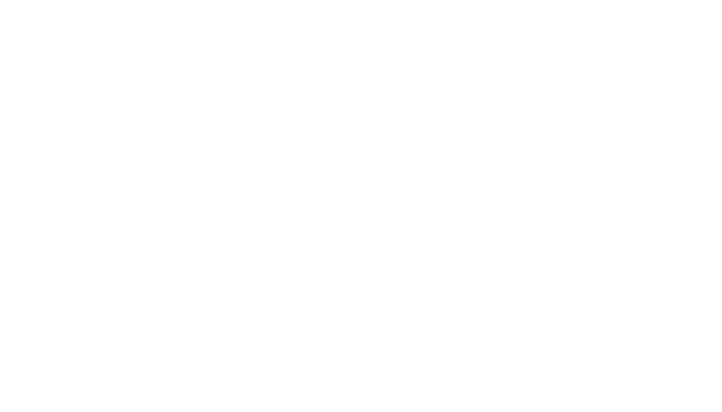
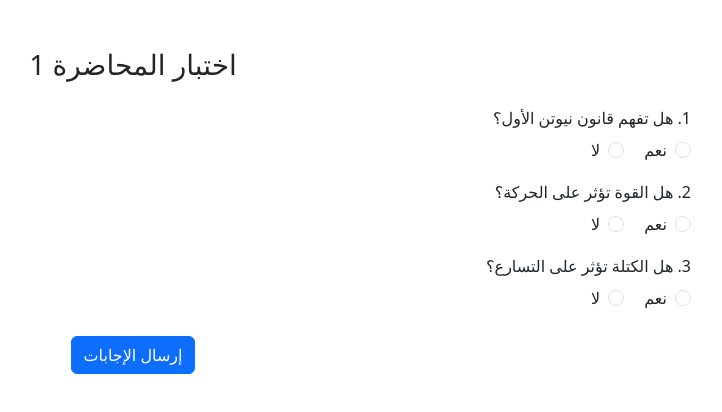
Before and after one commit to salahaltaee/noon-academy, a plain HTML site: page quiz.html in a window 1280 px wide. Shown: the whole page, without its empty margins (507-1229 px from the left). Drawn offline with nearby package versions, Linux system fonts and the light colour scheme.

Commit message:
Update quiz.html

```diff
--- a/quiz.html
+++ b/quiz.html
@@ -1 +1,87 @@
-<!-- quiz.html - سيتم ملؤه لاحقًا -->
+<!DOCTYPE html>
+<html lang="ar" dir="rtl">
+<head>
+  <meta charset="UTF-8">
+  <meta name="viewport" content="width=device-width, initial-scale=1">
+  <title>اختبار المحاضرة - منصة نون التعليمية</title>
+  <link href="https://cdn.jsdelivr.net/npm/bootstrap@5.3.3/dist/css/bootstrap.rtl.min.css" rel="stylesheet">
+  <link rel="stylesheet" href="css/style.css">
+  <style>
+    .result-box {
+      display: none;
+    }
+  </style>
+</head>
+<body>
+
+  <div class="container mt-5">
+    <h3 class="mb-4 text-center">اختبار المحاضرة 1</h3>
+
+    <form id="quizForm">
+
+      <!-- سؤال 1 -->
+      <div class="mb-3">
+        <label class="form-label">1. هل تفهم قانون نيوتن الأول؟</label><br>
+        <div class="form-check form-check-inline">
+          <input class="form-check-input" type="radio" name="q1" value="yes" required>
+          <label class="form-check-label">نعم</label>
+        </div>
+        <div class="form-check form-check-inline">
+          <input class="form-check-input" type="radio" name="q1" value="no">
+          <label class="form-check-label">لا</label>
+        </div>
+      </div>
+
+      <!-- سؤال 2 -->
+      <div class="mb-3">
+        <label class="form-label">2. هل القوة تؤثر على الحركة؟</label><br>
+        <div class="form-check form-check-inline">
+          <input class="form-check-input" type="radio" name="q2" value="yes" required>
+          <label class="form-check-label">نعم</label>
+        </div>
+        <div class="form-check form-check-inline">
+          <input class="form-check-input" type="radio" name="q2" value="no">
+          <label class="form-check-label">لا</label>
+        </div>
+      </div>
+
+      <!-- سؤال 3 -->
+      <div class="mb-3">
+        <label class="form-label">3. هل الكتلة تؤثر على التسارع؟</label><br>
+        <div class="form-check form-check-inline">
+          <input class="form-check-input" type="radio" name="q3" value="yes" required>
+          <label class="form-check-label">نعم</label>
+        </div>
+        <div class="form-check form-check-inline">
+          <input class="form-check-input" type="radio" name="q3" value="no">
+          <label class="form-check-label">لا</label>
+        </div>
+      </div>
+
+      <!-- زر الإرسال -->
+      <div class="text-center mt-4">
+        <button type="submit" class="btn btn-primary">إرسال الإجابات</button>
+      </div>
+    </form>
+
+    <!-- النتيجة -->
+    <div id="resultBox" class="alert alert-success text-center mt-4 result-box">
+      شكراً لإجابتك! نتيجتك: <span id="score"></span> من 3
+    </div>
+
+  </div>
+
+  <script>
+    document.getElementById("quizForm").addEventListener("submit", function(e) {
+      e.preventDefault();
+      let score = 0;
+      if (document.querySelector('input[name="q1"]:checked').value === "yes") score++;
+      if (document.querySelector('input[name="q2"]:checked').value === "yes") score++;
+      if (document.querySelector('input[name="q3"]:checked').value === "yes") score++;
+      document.getElementById("score").innerText = score;
+      document.getElementById("resultBox").style.display = "block";
+    });
+  </script>
+
+</body>
+</html>
```
